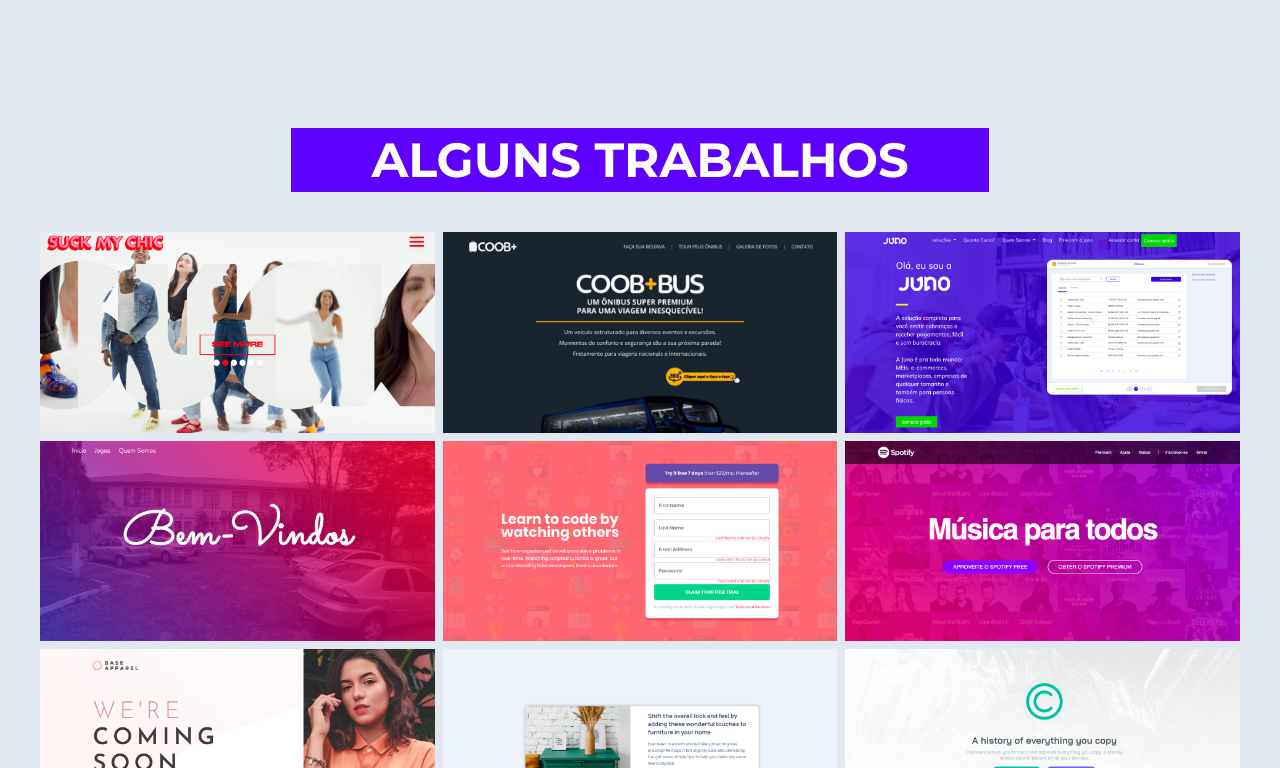
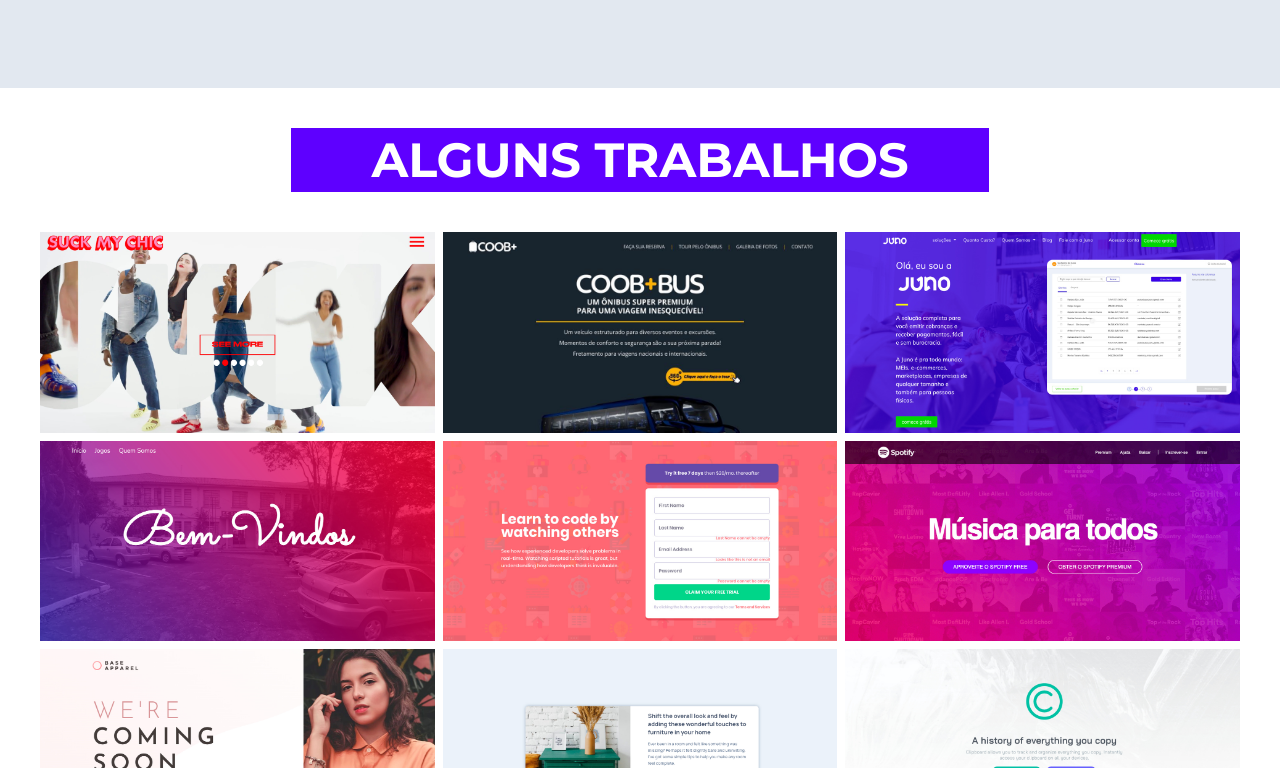
Before and after one commit to nettobruno/new-portfolio, a React (Vite) app: page / in a window 1280 px wide. Shown: the part 1512-2280 px from the top of the page. Built offline with nearby package versions, Linux system fonts and the light colour scheme.

Commit message:
Corrige cor de fundo na seção de projetos

```diff
--- a/src/pages/Home.tsx
+++ b/src/pages/Home.tsx
@@ -63,7 +63,7 @@
         </div>
       </div>
 
-      <div className='min-h-screen bg-slate-200 flex items-center justify-center p-2 md:p-5 lg:p-10'>
+      <div className='min-h-screen bg-white flex items-center justify-center p-2 md:p-5 lg:p-10'>
         <div className='w-full max-w-[1600px]'>
           <div className='flex justify-center'>
             <h2 className='w-full lg:w-fit text-center text-3xl md:text-5xl py-2 px-20 mb-10 font-bold uppercase text-white inline-block bg-blue-700'>
```
